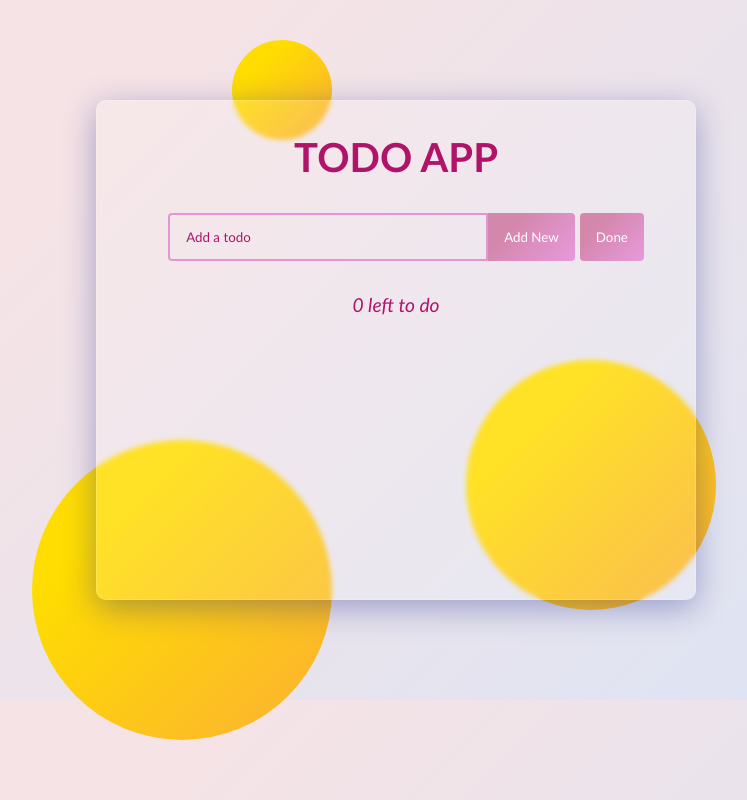
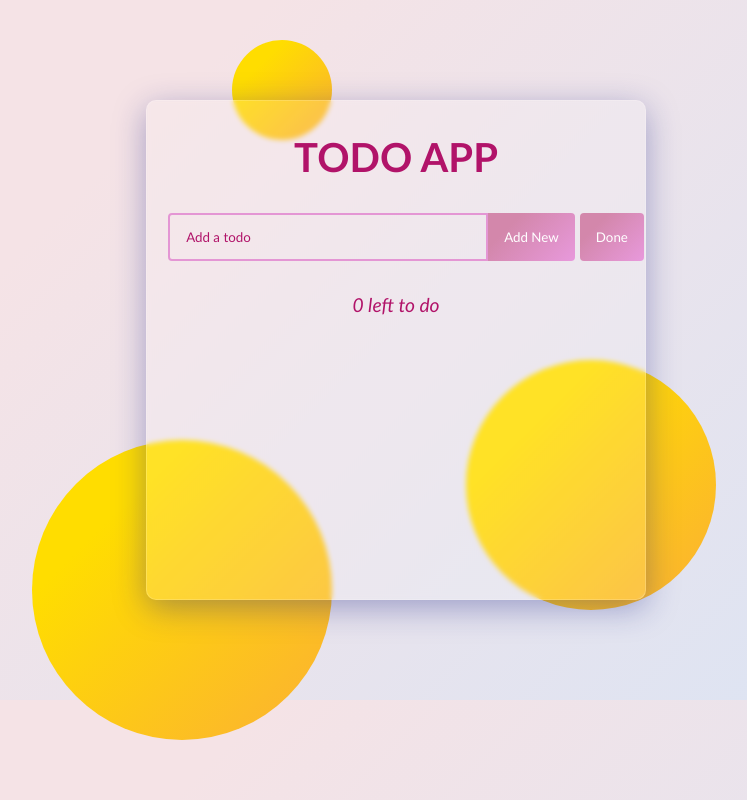
Before and after one commit to VCorak/react-todo, a React (Create React App) app in the folder todo/: page / in a window 1280 px wide. Shown: the whole page, without its empty margins (244-991 px from the left). Built offline with nearby package versions, Linux system fonts and the light colour scheme.

Commit message:
Adding some responsivness

```diff
--- a/todo/src/App.css
+++ b/todo/src/App.css
@@ -160,3 +160,9 @@ h1 {
 .checkbox {
     margin-right: 10px;
 }
+
+@media screen and (min-width: 800px) {
+    .todo-app {
+        max-width: 500px;
+    }
+}
--- a/todo/src/App.js
+++ b/todo/src/App.js
@@ -11,11 +11,11 @@ function App() {
        - then we are setting a state to a variable (const) that it returns an array and we can destructure that
         array and set it equal to useState- first element is all of our todos, second element is function that allow us to
           update our todos- this is called object destructuring*/
-    const todoNameRef = useRef()
+
 
     useEffect(() => {
         const storedTodos = JSON.parse(localStorage.getItem(LOCAL_STORAGE_KEY)) // this is a string and we need to parse it using json and this will convert it to array
-        if (storedTodos) setTodos(storedTodos) // store todos if we have them from local storage
+        if (storedTodos) setTodos(storedTodos) // store todos if we have them from local storage- it is only browser accessible
 
     }, []) // empty array means we just want to call this function once right when our component loads,
     // and bcs empty array never changes it will not call it again
@@ -37,6 +37,7 @@ function App() {
         return function() { return id++ };
     })();
 
+    const todoNameRef = useRef()
 
     function handleAddNew(e) {
         const name = todoNameRef.current.value
@@ -86,3 +87,10 @@ var uniqueID = ( function() {
   return function() { return id++ };
 })();*/
 /* {todos.filter(todo => !todo.complete).length} filter ones which are not complete*/
+//The Local Storage is designed for storage that spans multiple windows and lasts beyond the current session. In particular, Web applications may wish to store megabytes of user data, such as entire user-authored documents or a user's mailbox, on the client side for performance reasons. Cookies do not handle this case well because they are transmitted with every request.
+//
+// Local Storage is available for every page and remains even when the web browser is closed, but you cannot read it on the server.
+//
+// The stored data has no expiration date in local storage. With cookies, you can set the expiration duration.
+//
+// If you want to clear local storage, then do it by clearing the browser cache. You can also use JavaScript for this. Local Storage is for client side, whereas cookies are for the client as well as server side.
```
